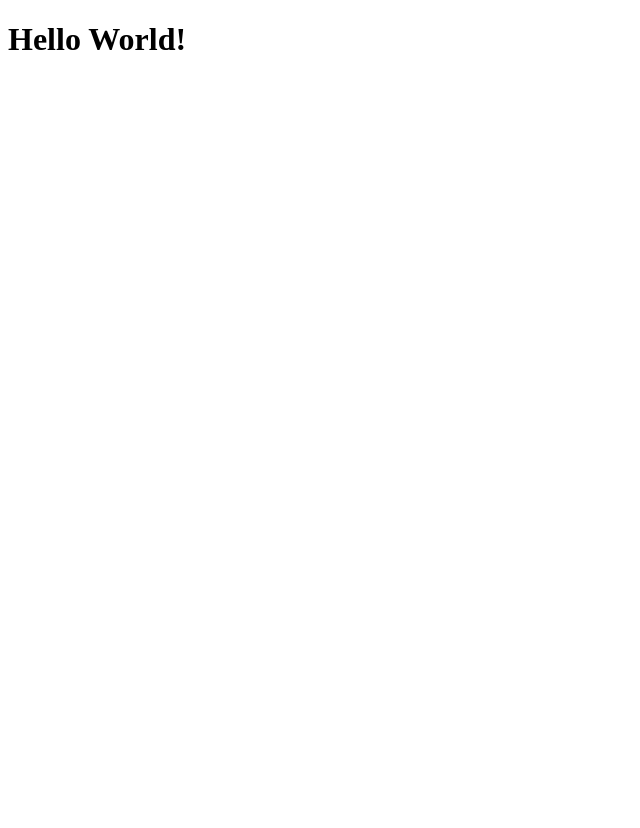
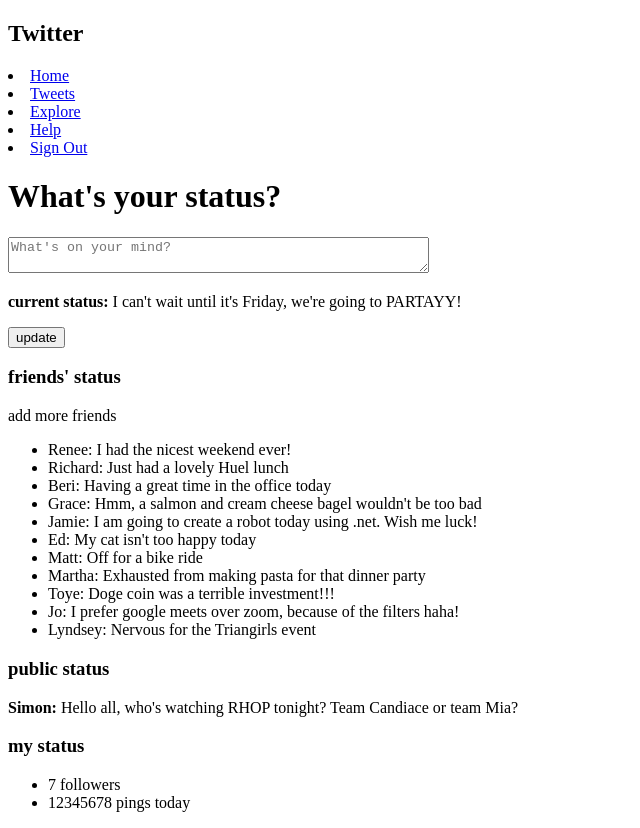
Before and after one commit to reneelouise/EarlyTwitter, a website: page index.html in a window 1280 px wide. Shown: the whole page, without its empty margins (0-640 px from the left). Before the commit the page ends 800 px from the top, so only its background shows below. Drawn offline with Linux system fonts and the light colour scheme.

Commit message:
indexhtml done

```diff
--- a/index.html
+++ b/index.html
@@ -1,11 +1,69 @@
 <!DOCTYPE html>
 <html lang="en">
   <head>
+
+    <link rel="stylesheet" href="https://cdnjs.cloudflare.com/ajax/libs/font-awesome/5.15.3/css/all.min.css" integrity="sha512-iBBXm8fW90+nuLcSKlbmrPcLa0OT92xO1BIsZ+ywDWZCvqsWgccV3gFoRBv0z+8dLJgyAHIhR35VZc2oM/gI1w==" crossorigin="anonymous" />
     <!-- You may want to change the site title -->
-    <title>foobar</title>
+    <title>Early Twitter By Renée</title>
   </head>
   <body>
-    <!-- put your content below -->
-    <h1>Hello World!</h1>
+
+    <!-- logo design  -->
+    <logo><h2>Twitter</h2></logo>
+    <navbar>
+
+    <!-- navbar design  -->
+    <li><a href="#">Home</a></li>
+    <li><a href="#">Tweets</a></li>
+    <li><a href="#">Explore</a></li>
+    <li><a href="#">Help</a></li>
+    <li><a href="#">Sign Out</a></li>
+   </ul></navbar>
+
+
+
+<!-- status design -->
+
+<div class = "status">
+<h1>What's your status?</h1>
+
+<textarea placeholder= "What's on your mind? "name="" id="" cols="50" rows="2"></textarea>
+<br>
+<p><b>current status:</b> I can't wait until it's Friday, we're going to PARTAYY!</p>
+<button>update</button>
+    </div>
+
+
+
+<!-- friends status -->
+    <div class = friends>
+<h3>friends' status</h3>
+<p class= addfriends>add more friends</p>
+
+<ul class ="menu">
+<li><span>Renee: </span>I had the nicest weekend ever!</li>
+<li><span>Richard: </span>Just had a lovely Huel lunch</li>
+<li><span>Beri: </span>Having a great time in the office today</li>
+<li><span>Grace: </span>Hmm, a salmon and cream cheese bagel wouldn't be too bad</li>
+<li><span>Jamie: </span>I am going to create a robot today using .net. Wish me luck!</li>
+<li><span>Ed: </span>My cat isn't too happy today</li>
+<li><span>Matt: </span>Off for a bike ride</li>
+<li><span>Martha: </span>Exhausted from making pasta for that dinner party</li>
+<li><span>Toye: </span>Doge coin was a terrible investment!!! </li>
+<li><span>Jo: </span>I prefer google meets over zoom, because of the filters haha!</li>
+<li><span>Lyndsey: </span>Nervous for the Triangirls event</li>
+
+    </div>
+
+<div>
+<h3>public status</h3>
+<p><b>Simon: </b>Hello all, who's watching RHOP tonight? Team Candiace or team Mia?</p>
+</div>
+
+<div class = followers>
+<h3>my status</h3>
+<ul>
+<li><span>7 followers </span>
+<li>12345678 pings today</li>
   </body>
 </html>
```
